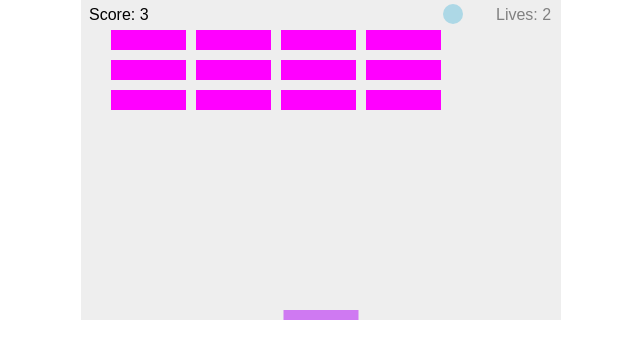
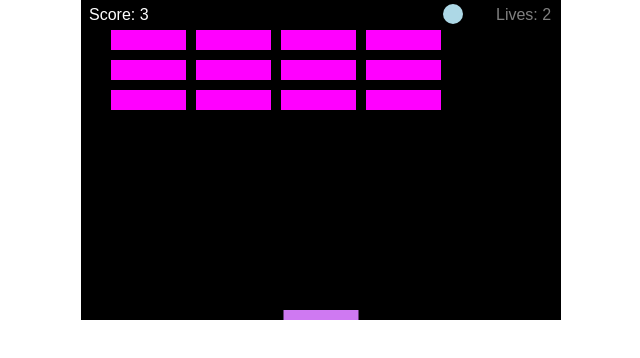
Before and after one commit to ericanaglik/Breakout, a website: page index.html in a window 1280 px wide. Shown: the whole page, without its empty margins (319-959 px from the left). Drawn offline with Linux system fonts and the light colour scheme.

Commit message:
updated challenge 1 complete

```diff
--- a/index.html
+++ b/index.html
@@ -3,10 +3,9 @@
     <head>
         <meta charset="utf-8" />
         <title>Gamedev Canvas Workshop</title>
-        <style>
-            * { padding: 0; margin: 0; }
-            canvas { background: #eee; display: block; margin: 0 auto; }
-        </style>
+
+        <link rel="stylesheet" href="style.css">
+
     </head>
     <body>
 
--- a/script.js
+++ b/script.js
@@ -14,6 +14,7 @@ let rightPressed = false;
 let leftPressed = false;
 const brickRowCount = 5;
 const brickColumnCount = 3;
+const totalBricks = brickColumnCount * brickRowCount;
 const brickWidth = 75;
 const brickHeight = 20;
 const brickPadding = 10;
@@ -109,7 +110,7 @@ function drawBricks() {
 }
 function drawScore() {
   ctx.font = '16px Arial';
-  ctx.fillStyle = 'black';
+  ctx.fillStyle = 'white';
   ctx.fillText(`Score: ${score}`, 8, 20);
 }
 function drawLives() {
--- /dev/null
+++ b/style.css
@@ -0,0 +1,2 @@
+* { padding: 0; margin: 0; }
+canvas { background: #000; display: block; margin: 0 auto; }
```
